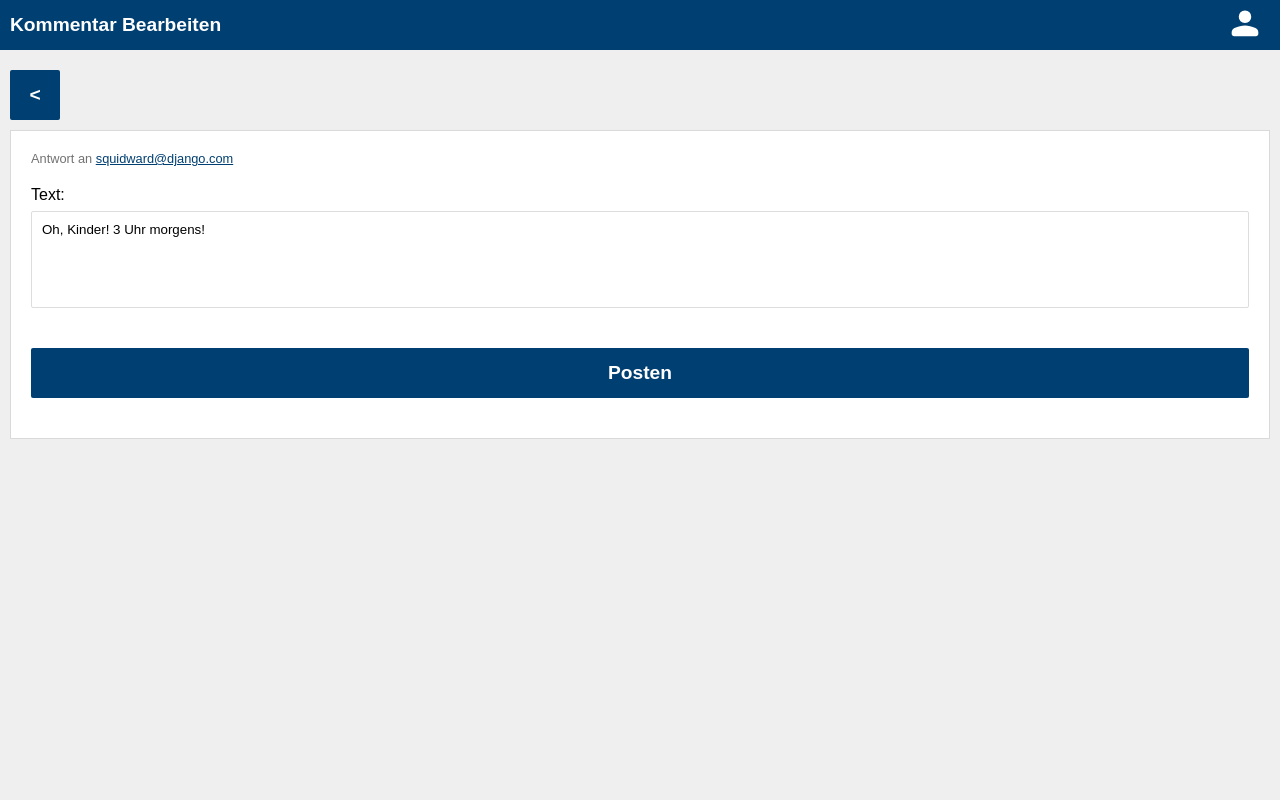
After one commit to Kiidle/feeder-backend, a Django app: page /commentaries/36/update in a window 1280 px wide. The commit adds this page. Run offline with Django 4.2, Linux system fonts and the light colour scheme; data comes from the database, SQL or seed files in the repository.

Commit message:
Edit Commentary

```diff
--- a/commentary/templates/commentary/commentary.html
+++ b/commentary/templates/commentary/commentary.html
@@ -23,8 +23,8 @@
         <a href="{% url 'feed' commentary.feed.id %}" class="crud-button back">
             <p><</p>
         </a>
-        <a class="crud-button update">
-            <p>/</p>g
+        <a href="{% url 'commentary_update' commentary.id %}" class="crud-button update">
+            <p>/</p>
         </a>
         <form class="delete" action="{% url 'commentary_delete' commentary.id %}" method="post">
             {% csrf_token %}
--- /dev/null
+++ b/commentary/templates/commentary/update.html
@@ -0,0 +1,37 @@
+{% load static %}
+
+<!DOCTYPE html>
+<html lang="en">
+<head>
+    <meta charset="UTF-8">
+    <link rel="stylesheet" href="{% static 'global.css' %}">
+    <link rel="stylesheet" href="{% static 'header.css' %}">
+    <link rel="stylesheet" href="{% static 'style.css' %}">
+    <link rel="stylesheet" href="{% static 'feeds.css' %}">
+    <meta name="viewport" content="width=device-width, initial-scale=1.0">
+    <title>Bearbeiten</title>
+</head>
+<body>
+<header>
+    <h1 class="title">Kommentar Bearbeiten</h1>
+    <div class="profile">
+        <a href="/account/"><img src="{% static 'svgs/account.svg' %}" height="40px" /></a>
+    </div>
+</header>
+<main>
+    <div class="grid-buttons grid-buttons-detail">
+        <a href="{% url 'feed' commentary.feed.id %}" class="crud-button back">
+            <p><</p>
+        </a>
+    </div>
+    <div class="card">
+        <form class="form-container" method="POST">
+            <div class="answer">
+                <p>Antwort an <a href="{% url 'feed' commentary.feed.id %}" class="answer-email">{{ commentary.feed.author.email }}</a></p>
+            </div>
+                {% csrf_token %}
+                {{ form.as_p }}
+                <button type="submit">Posten</button>
+        </form>
+    </div>
+</main>
--- a/commentary/urls.py
+++ b/commentary/urls.py
@@ -1,10 +1,11 @@
 from django.urls import path
 
-from .views import CommentaryView, CommentaryCreateView
+from .views import CommentaryView, CommentaryCreateView, CommentaryUpdateView
 from . import views
 
 urlpatterns = [
-    path("feeds/<int:feed_id>/commentaries/create.html", CommentaryCreateView.as_view(), name="commentary_create"),
+    path("feeds/<int:feed_id>/commentaries/create", CommentaryCreateView.as_view(), name="commentary_create"),
     path("commentaries/<slug:pk>", CommentaryView.as_view(), name="commentary"),
+    path("commentaries/<slug:pk>/update", CommentaryUpdateView.as_view(), name="commentary_update"),
     path("commentaries/<slug:pk>/delete", views.commentary_delete, name="commentary_delete")
 ]
--- a/commentary/views.py
+++ b/commentary/views.py
@@ -32,8 +32,19 @@ class CommentaryCreateView(generic.CreateView):
         form.instance.author = self.request.user
         form.instance.feed = self.get_current_feed(**self.kwargs)
         return super().form_valid(form)
-def commentary_edit(request, pk):
-    return
+
+class CommentaryUpdateView(generic.UpdateView):
+    model = Commentary
+    fields = ['text']
+    template_name = "commentary/update.html"
+
+    def get_success_url(self):
+        return reverse_lazy('commentary', kwargs={'pk': self.kwargs['pk']})
+
+
+    def form_valid(self, form):
+        form.instance.author = self.request.user
+        return super().form_valid(form)
 
 def commentary_delete(request, pk):
     commentary = Commentary.objects.get(pk=pk)
```
